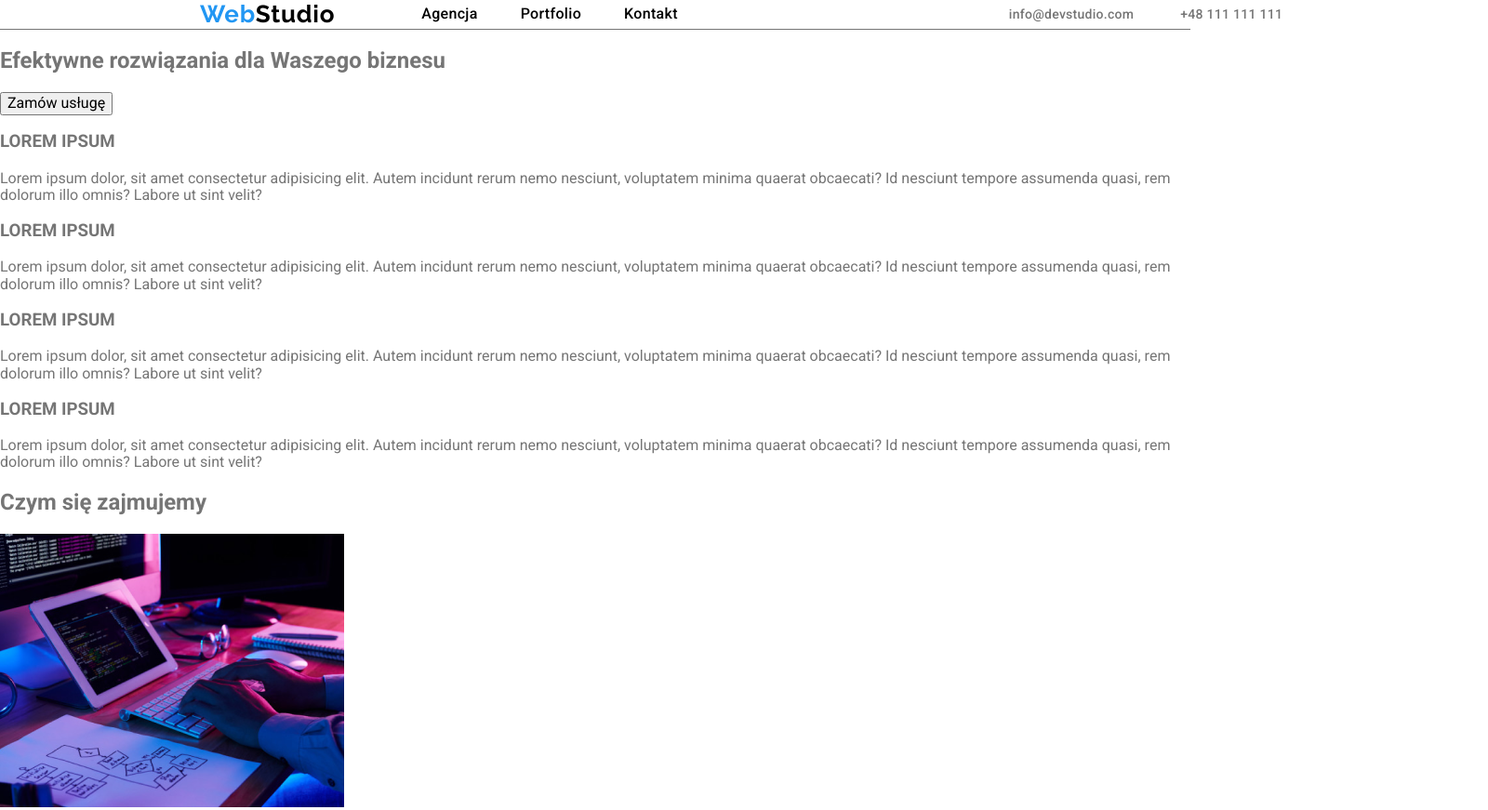
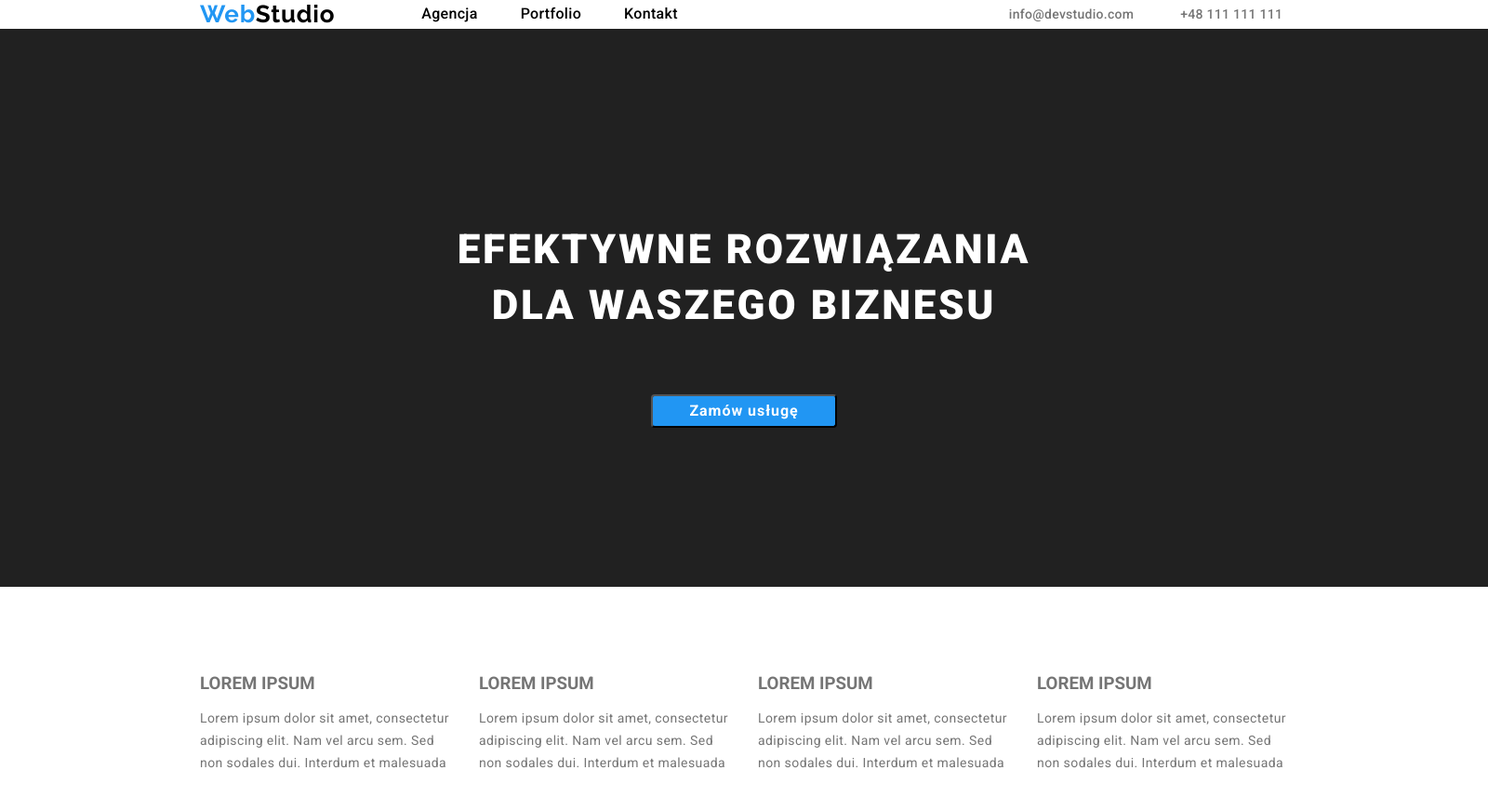
Before and after one commit to KamilWloch/goit-markup-hw-03, a plain HTML site: page main-page.html in a window 1280 px wide. Shown: the top 871 px of the page at 93% size, 1600 px wide, since content can reach past the window. Drawn offline with nearby package versions, Linux system fonts and the light colour scheme.

Commit message:
Main-page almost complete
main-page progress

```diff
--- a/css/main-page.css
+++ b/css/main-page.css
@@ -77,10 +77,10 @@ ul {
     margin: 0;
 }
 
-.border-header {
+/* .border-header {
     border-bottom: 1px solid;
     border-color: var(--grey-text);
-}
+} */
 
 .header-description {
     padding: 24px 15px 25px 15;
@@ -112,3 +112,119 @@ ul {
     padding: 0;
     margin-left: 356px;
 }
+
+/* button with background */
+
+.solutions {
+    background-color: var(--black-title-text);
+    width: 1600px;
+    height: 600px;
+    align-items: center;
+    display: flex;
+    flex-direction: column;
+    justify-content: center;
+    padding-left: 464px;
+    padding-right: 464px;
+    padding-top: 200px;
+    padding-bottom: 200px;
+    gap: 30px;
+}
+
+.title-solutions {
+    color: var(--white-background);
+    text-align: center;
+    display:flex;
+    justify-content: space-between;
+    width: 671px;
+    height: 120px;
+    align-items: center;
+    justify-content: center;
+    text-transform: uppercase;
+    line-height: 60px;
+    font-size: 44px;
+    font-weight: 900;
+    letter-spacing: 0.06em;
+}
+
+.service-button {
+    color: var(--white-background);
+    background-color: var(--blue-accent);
+    border-radius: 4px;
+    cursor: pointer;
+    width: 200px;
+    height: 50px;
+    font-size: 16px;
+    font-weight: 700;
+    line-height: 30px;
+    text-align: center;
+    letter-spacing: 0.06em;
+}
+
+/* Strengths */
+
+.strengths-list {
+    list-style: none;
+    display: flex;
+    flex-direction: row;
+    justify-content: space-between;
+    width: 1170px;
+    height: 101px;
+    margin-top: 94px;
+    margin-left: 215px;
+    margin-right: 215px;
+}
+
+.strengths-item {
+    width: 270px;
+    height: 101px;
+
+}
+
+.strengths-title {
+    font-weight: 700;
+    font-size: 14px;
+    line-height: 16px;
+    letter-spacing: 0.03em;
+    text-transform: uppercase;
+    color: var(--grey-text);
+}
+
+.strengths-text {
+    font-weight: 400;
+    font-size: 14px;
+    line-height: 24px;
+    letter-spacing: 0.03em;
+    color: var(--grey-text);
+}
+
+h3 {
+    margin: 0;
+}
+/* scope */
+
+.scope-title {
+    width: max-content;
+    height: 42px;
+    margin-top: 94px;
+    margin-left: 624px;
+    margin-right: 624px;
+    font-weight: 700;
+    font-size: 36px;
+    line-height: 42px;
+    text-align: justify;
+    letter-spacing: 0.03em;
+    color: var(--black-title-text);
+}
+
+.scope-list {
+    list-style: none;
+    display: flex;
+    flex-direction: row;
+    justify-content: space-between;
+    margin-top: 50px;
+    margin-left: 215px;
+    margin-right: 215px;
+    gap: 30px;
+}
+
+/* team */
--- a/css/portfolio.css
+++ b/css/portfolio.css
@@ -6,6 +6,7 @@
     --grey-text: #757575;
     --black-logo: #000000;
     --black-title-text: #212121;
+    --solutions-background: #2F303A;
 }
 
 body {
@@ -15,7 +16,7 @@ body {
     max-width: 1600px;
     margin: 0px auto;
 }
-
+/* Header */
 .menu {
     color: var(--black-logo);
     font-size: 16px;
--- a/main-page.html
+++ b/main-page.html
@@ -34,54 +34,48 @@
             </header>
         </div>
         <main>
+<!-- button with background -->
             <section class="solutions">
-                <h1 class="title">Efektywne rozwiązania dla Waszego biznesu</h1>
-                <button class="button" type="button">Zamów usługę</button>
+                <h1 class="title-solutions">Efektywne rozwiązania dla Waszego biznesu</h1>
+                <button class="service-button" type="button">Zamów usługę</button>
             </section>
+<!-- Strenghts -->
             <section class="strengths">
-                <ul style="list-style: none">
-                    <li>
-                        <h3 class="title">LOREM IPSUM</h3>
-                        <p class="text">Lorem ipsum dolor, sit amet consectetur adipisicing elit.
-                        Autem incidunt rerum nemo nesciunt, voluptatem minima quaerat obcaecati?
-                        Id nesciunt tempore assumenda quasi, rem dolorum illo omnis?
-                        Labore ut sint velit?</p>
+                <ul class="strengths-list">
+                    <li class="strengths-item">
+                        <h3 class="strenghts-title">LOREM IPSUM</h3>
+                        <p class="strengths-text">Lorem ipsum dolor sit amet, consectetur adipiscing elit. Nam vel arcu sem. Sed non sodales dui. Interdum et malesuada</p>
                     </li>
-                    <li>
-                        <h3 class="title">LOREM IPSUM</h3>
-                        <p class="text">Lorem ipsum dolor, sit amet consectetur adipisicing elit.
-                        Autem incidunt rerum nemo nesciunt, voluptatem minima quaerat obcaecati?
-                        Id nesciunt tempore assumenda quasi, rem dolorum illo omnis?
-                        Labore ut sint velit?</p>
+                    <li class="strengths-item">
+                        <h3 class="strenghts-title">LOREM IPSUM</h3>
+                        <p class="strengths-text">Lorem ipsum dolor sit amet, consectetur adipiscing elit. Nam vel arcu sem. Sed non sodales dui. Interdum et malesuada</p>
                     </li>
-                    <li>
-                    <h3 class="title">LOREM IPSUM</h3>
-                        <p class="text">Lorem ipsum dolor, sit amet consectetur adipisicing elit.
-                        Autem incidunt rerum nemo nesciunt, voluptatem minima quaerat obcaecati?                     Id nesciunt tempore assumenda quasi, rem dolorum illo omnis?
-                        Labore ut sint velit?</p>
+                    <li class="strengths-item">
+                    <h3 class="strenghts-title">LOREM IPSUM</h3>
+                        <p class="strengths-text">Lorem ipsum dolor sit amet, consectetur adipiscing elit. Nam vel arcu sem. Sed non sodales dui. Interdum et malesuada</p>
                     </li>
-                    <li>
-                        <h3 class="title">LOREM IPSUM</h3>
-                        <p class="text">Lorem ipsum dolor, sit amet consectetur adipisicing elit.
-                        Autem incidunt rerum nemo nesciunt, voluptatem minima quaerat obcaecati?                     Id nesciunt tempore assumenda quasi, rem dolorum illo omnis?
-                        Labore ut sint velit?</p>
+                    <li class="strengths-item">
+                        <h3 class="strenghts-title">LOREM IPSUM</h3>
+                        <p class="strengths-text">Lorem ipsum dolor sit amet, consectetur adipiscing elit. Nam vel arcu sem. Sed non sodales dui. Interdum et malesuada</p>
                     </li>
                 </ul>
             </section>
+<!-- scope -->
             <section class="scope">
-                <h2 class="title">Czym się zajmujemy</h2>
-                <ul style="list-style: none">
-                    <li>
+                <h2 class="scope-title">Czym się zajmujemy</h2>
+                <ul class="scope-list">
+                    <li class="scope-item">
                         <p><img src="images/keyboard.jpg" alt="Klawiatura komputerowa" width="370" height="294"/></p>
                     </li>
-                    <li>
+                    <li class="scope-item">
                         <p><img src="images/laptop.jpg" alt="Laptop" width="370" height="294"/></p>
                     </li>
-                    <li>
+                    <li class="scope-item">
                         <p><img src="images/tablet.jpg" alt="Tablet"      width="370" height="294"/></p>
                     </li>
                 </ul>
             </section>
+<!-- team -->
             <section class="team">
                 <h2 class="title">Nasz zespół</h2>
                 <ul style="list-style: none">
@@ -108,6 +102,7 @@
                 </ul>
             </section>
         </main>
+<!-- footer -->
         <footer class="footer">
             <ul style="list-style: none">
                 <li><a class="link-logo-footer" href=""><span class="web">Web</span>Studio</a></li>
```
